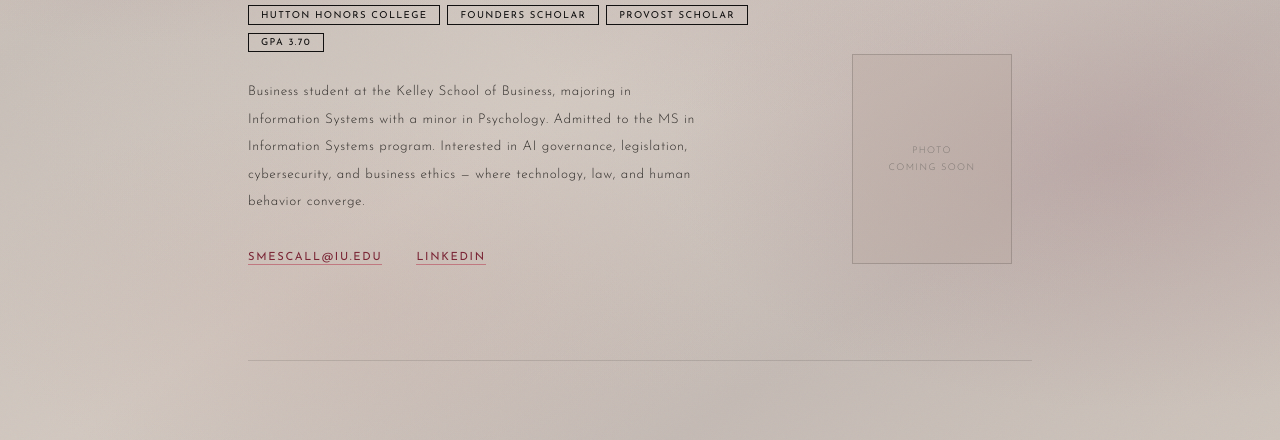
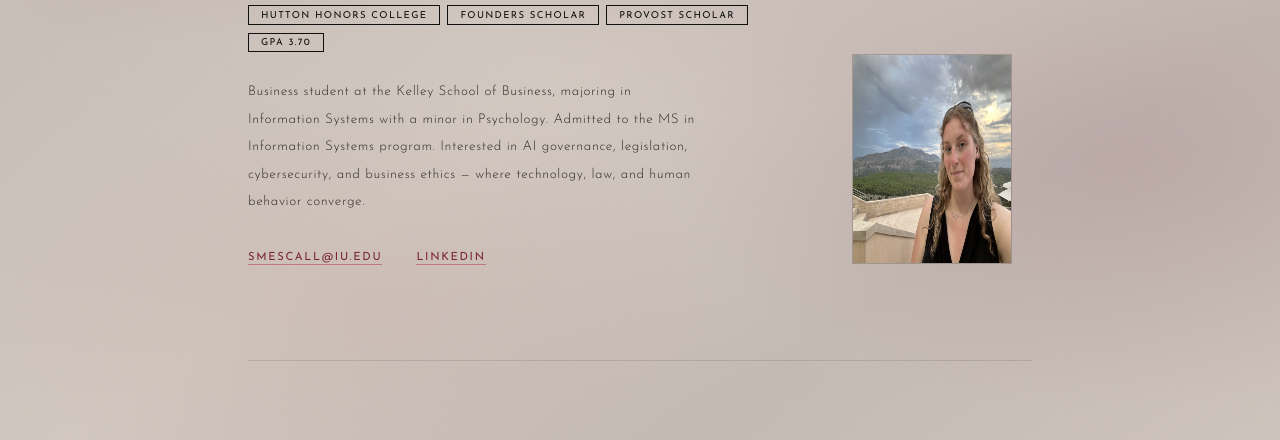
Before and after one commit to smmescall-SMM/smescall.github.io, a plain HTML site: page index.html in a window 1280 px wide. Shown: the part 360-800 px from the top of the page. Drawn offline with nearby package versions, Linux system fonts and the light colour scheme.

Commit message:
add photo

```diff
--- a/index.html
+++ b/index.html
@@ -557,10 +557,12 @@
           <a href="https://linkedin.com/in/sara-mescall" target="_blank">LinkedIn</a>
         </div>
       </div>
-      <div class="photo-placeholder">
-        <span>Photo</span>
-        <span>Coming Soon</span>
-      </div>
+      <img
+        src="images/web-photo.jpg"
+        alt="Photo of Sara M"
+        class="photo-placeholder"
+        onerror="this.style.display='none'; this.insertAdjacentHTML('afterend','<span style=\'font-size:0.7rem;color:var(--mid-grey);letter-spacing:0.07em\'>Photo of Sara M</span>');"
+      />
     </section>
 
     <!-- ABOUT -->
```
Also changed, not shown: images/web-photo.jpg (added).
